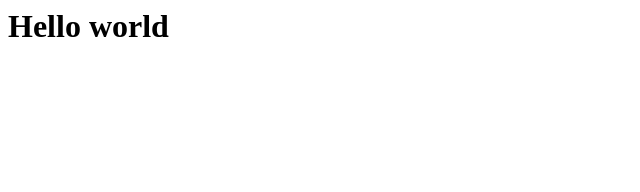
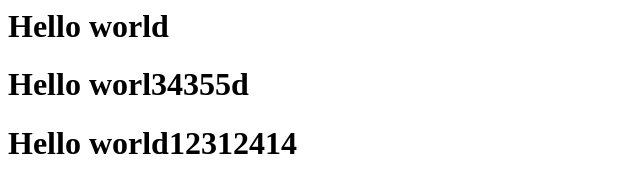
Before and after one commit to bestsofer/Ivan1, a plain HTML site: page index.html in a window 1280 px wide. Shown: the whole page, without its empty margins (0-640 px from the left). Drawn offline with Linux system fonts and the light colour scheme.

Commit message:
Update index.html

```diff
--- a/index.html
+++ b/index.html
@@ -1 +1,3 @@
 <h1>Hello world</h1>
+<h1>Hello worl34355d</h1>
+<h1>Hello world12312414</h1>
```
